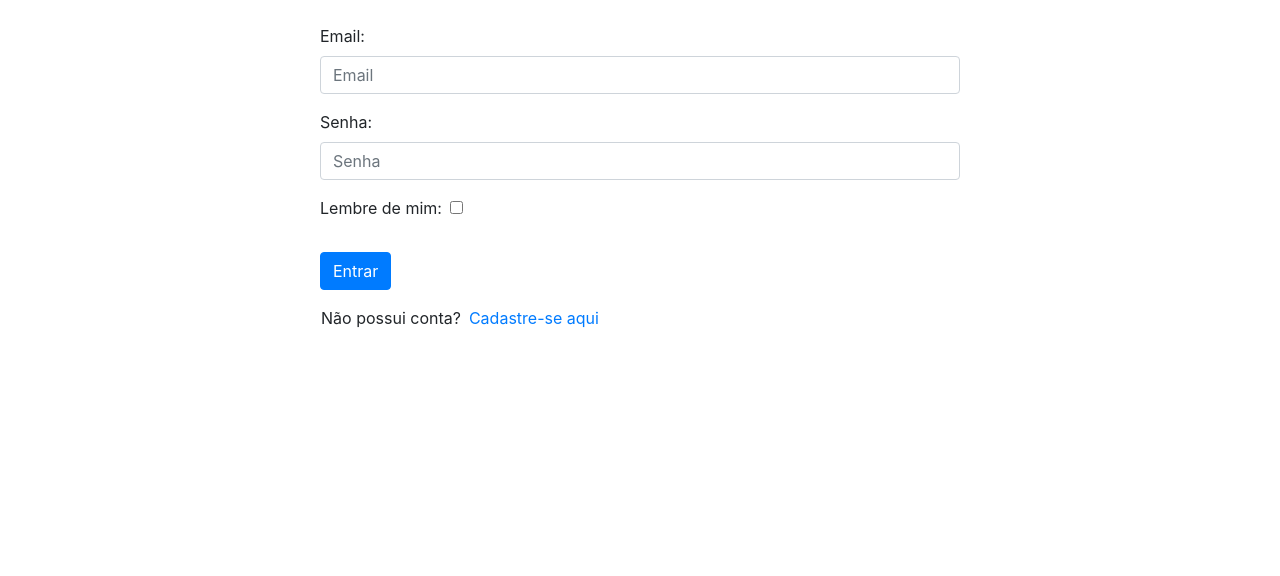
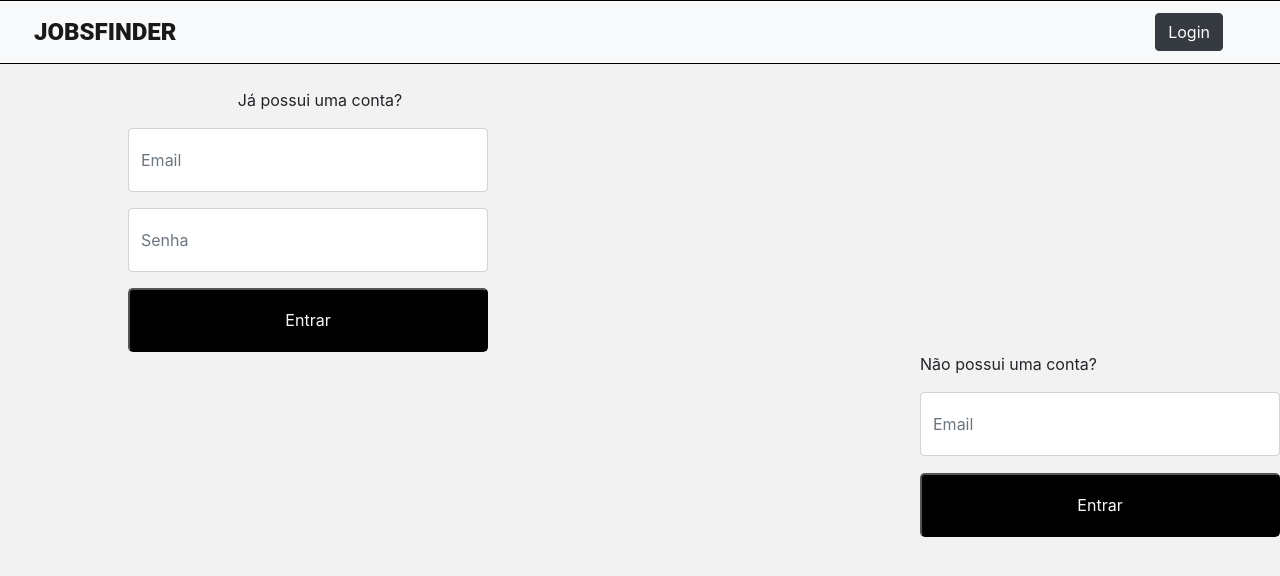
Before and after one commit to filipemota130/Jobsfinder, a Flask app: page /login in a window 1280 px wide. Shown: the top 576 px of the page. Run offline with Flask 2, Linux system fonts and the light colour scheme; some libraries are stand-ins or nearby versions.

Commit message:
tela login e cadastro

```diff
--- a/app/static/style.css
+++ b/app/static/style.css
@@ -114,3 +114,14 @@
     margin-bottom: 30px;
     color:#000000;
   }
+
+  .login{
+    display: inline;
+    float: right;
+  }
+  .cadastro{
+    display: inline;
+    float: right;
+
+
+  }
--- a/app/templates/cadastro.html
+++ b/app/templates/cadastro.html
@@ -1,5 +1,5 @@
 <!DOCTYPE html>
-<html lang="en">
+<html lang="pt-br">
 
 <head>
   <meta charset="UTF-8">
@@ -7,6 +7,7 @@
   <meta name="viewport" content="width=device-width, initial-scale=1.0">
   <title>JobsFinder - Cadastro</title>
   <link rel='stylesheet' href="{{ url_for('static', filename= 'css/bootstrap.min.css' ) }}">
+  <link rel='stylesheet' href="{{ url_for('static', filename= 'style.css' ) }}">
 </head>
 
 <body class='conteiner-fluid d-flex justify-content-center'>
--- a/app/templates/login.html
+++ b/app/templates/login.html
@@ -6,10 +6,41 @@
   <meta http-equiv="X-UA-Compatible" content="IE=edge">
   <meta name="viewport" content="width=device-width, initial-scale=1.0">
   <link rel='stylesheet' href="{{ url_for('static', filename= 'css/bootstrap.min.css' ) }}">
+  <link rel='stylesheet' href="{{ url_for('static', filename= 'style.css' ) }}">
   <title>JobsFinder - Login</title>
 </head>
 
-<body class='conteiner-fluid d-flex justify-content-center'>
+<body class='conteiner-fluid'style="background: #F2F2F2;">
+  <nav class="navbar navbar-expand-lg navbar-light bg-light row px-5">
+    <a class="navbar-brand " href="{{ url_for('index') }}"><b>JOBSFINDER</b></a>
+    <button class="navbar-toggler" type="button" data-toggle="collapse" data-target="#navbarNav" aria-controls="navbarNav" aria-expanded="false" aria-label="Toggle navigation">
+      <span class="navbar-toggler-icon"></span>
+    </button>
+    <div class="collapse navbar-collapse" id="navbarNav">
+      <ul class="navbar-nav col-8">
+        {% if id %}
+        <li class="nav-item">
+          <a class="nav-link" href="{{ url_for('perfil') }}">Perfil
+          </a>
+        </li>
+        <li class="nav-item">
+            <a class="nav-link" href="{{ url_for('cadastroJobs') }}">Criar Job</a>
+        </li>
+        <li class="nav-item">
+            <a class="nav-link" href="{{ url_for('logout') }}">Sair</a>
+        </li>
+        {% endif %}
+      </ul>
+        {% if id %}
+        {% else %}
+      <ul class="navbar-nav col-4 justify-content-end">
+        <li class="nav-item">
+          <a class="nav-link" href="{{ url_for('login') }}"> <button class="btn btn-dark my-2 my-sm-0">Login</button></a>
+        </li>
+      </ul>
+      {% endif %}
+    </div>
+  </nav>
   <div>
     {% with messages = get_flashed_messages() %}
   {% if messages %}
@@ -21,28 +52,24 @@
   {% endif %}
 {% endwith %}
 {% block body %}{% endblock %}
-  </div>
+  </div class="login">
   <form action="" method="POST" class="pt-4 w-50">
     {{ form.csrf_token }}
-    <div class="form-group">
-      <label>Email:</label>
-      {{ form.email(class="form-control", placeholder="Email") }}
+    <p class='container' style=" text-align: center;">Já possui uma conta?</p>
+    <div class="form-group" style="padding-left: 128px;">
+      {{ form.email(class="form-control", style="height: 64px; width: 360px;" , placeholder="Email") }}
     </div>
-    <div class="form-group">
-      <label>Senha:</label>
-      {{ form.password(class="form-control", placeholder="Senha") }}
+    <div class="form-group" style="padding-left: 128px;">
+      {{ form.password(class="form-control", style="height: 64px; width: 360px;" , placeholder="Senha") }}
     </div>
-    <div class="form-group">
-      <label class="form-check-label">Lembre de mim:</label>
-      {{ form.remember_me(class="form-check-input ml-2", placeholder="remember_me") }}
-    </div>
-    <button type="submit" class="mt-3 btn btn-primary">Entrar</button>
-    <div class='row px-3 pt-3'>
-      <p class='pr-2'>Não possui conta?</p>
-      <a href="{{ url_for('cadastro') }}">Cadastre-se aqui</a>
-    </div>
+    <button type="submit" style="height: 64px; width: 360px; border-radius: 5px; background: #000000; margin-left: 128px;" ><text class="text-light">Entrar</text></button>
   </form>
-
+  </div>
+  <div class="cadastro">
+    <p class='pr-2'>Não possui uma conta?</p>
+    {{ form.email(class="form-control", style="height: 64px; width: 360px;" , placeholder="Email") }}
+    <button type="submit" style="height: 64px; width: 360px; border-radius: 5px; background: #000000; margin-top: 17px;" ><text class="text-light">Entrar</text></button>
+  </div>
   <script src="{{ url_for('static', filename= 'js/bootstrap.min.js' ) }}"></script>
 </body>
 
```
